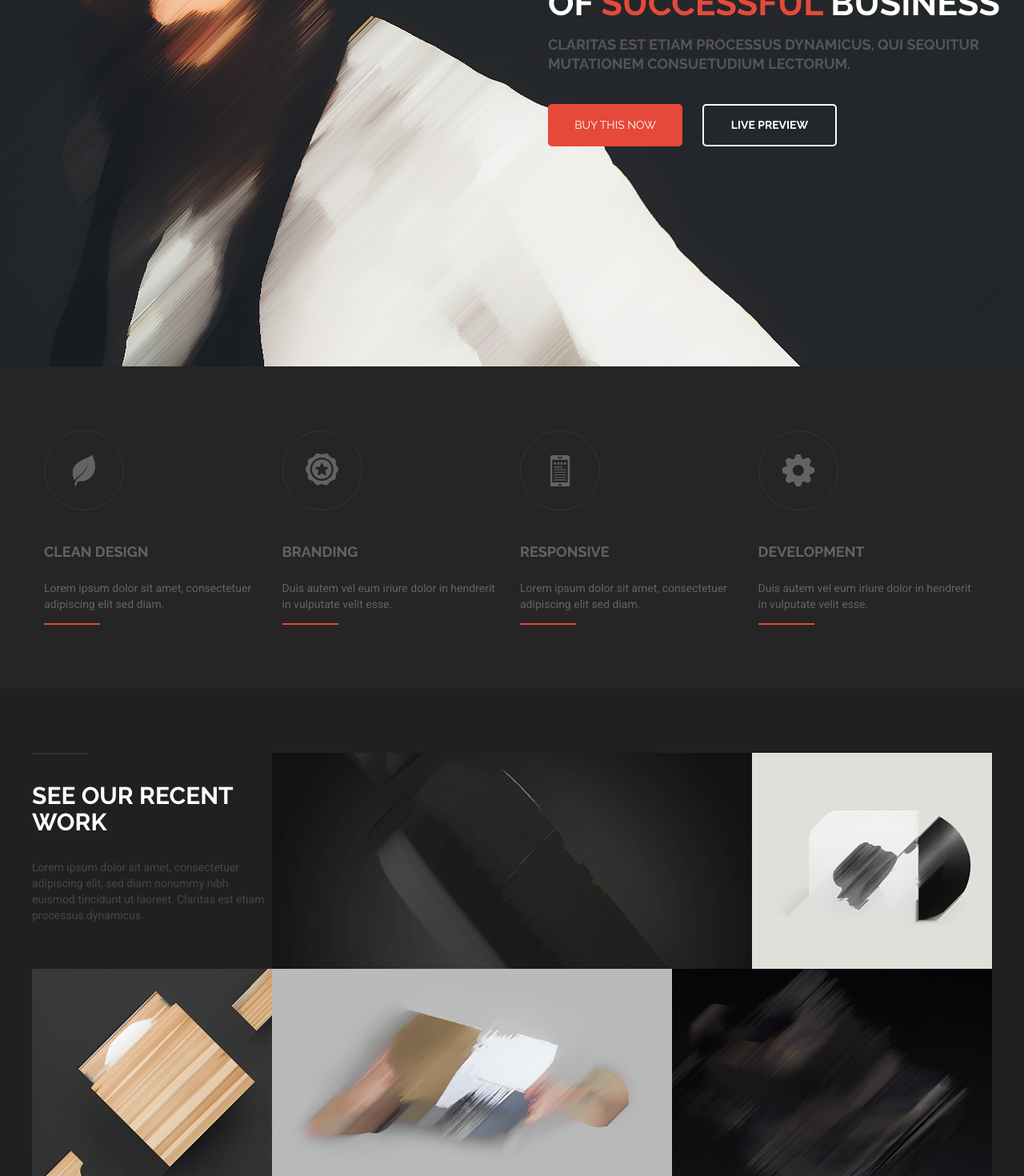
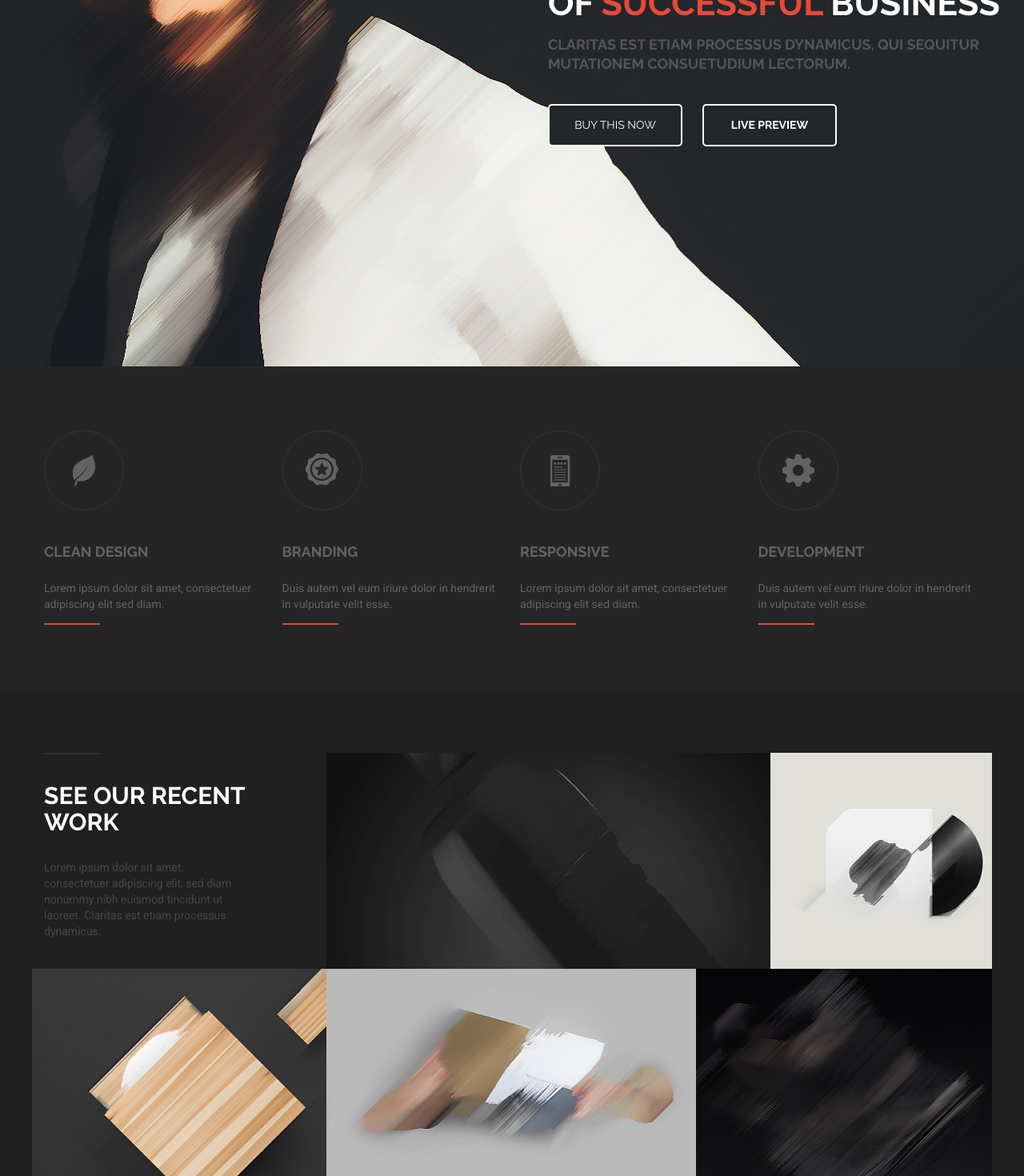
Before and after one commit to AlexPan555/Landing-from-Photoshop-in-React-TS, a React (Create React App) app: page / in a window 1280 px wide. Shown: the part 500-1970 px from the top of the page at 80% size. Built offline with nearby package versions, Linux system fonts and the light colour scheme.

Commit message:
Adaptive work block

```diff
--- a/src/Components/advantages/Advantages.tsx
+++ b/src/Components/advantages/Advantages.tsx
@@ -1,4 +1,4 @@
-import React, { useReducer, useState} from 'react'
+import React, {useState} from 'react'
 import classes from './Advantages.module.css'
 import {NavLink} from 'react-router-dom'
 import { OrderedMap} from 'immutable'
@@ -7,7 +7,7 @@ import {stateData} from './advantagesStatData'
 
 const Advantages: React.FC = () =>{
 
-const initialState: OrderedMap<string, OrderedMap<string, string | boolean>> =  OrderedMap(stateData).map(item=> OrderedMap(item) )
+const initialState: OrderedMap<string, OrderedMap<string, string | boolean| undefined>> =  OrderedMap(stateData).map(item=> OrderedMap(item) )
     const styleDiv: string = `${classes.advantages} wrap`
 const [state, setState] = useState(initialState)
     return(
--- a/src/Components/advantages/AdvantagesItem.tsx
+++ b/src/Components/advantages/AdvantagesItem.tsx
@@ -1,9 +1,9 @@
 import React from 'react'
 import {useSpring, animated} from 'react-spring'
 import classes from './Advantages.module.css'
-import { OrderedMap} from 'immutable'
 
 interface IProps {
+  //state: OrderedMap<string, string | boolean| undefined>
   state: any
 }
 
@@ -14,7 +14,6 @@ const AdvantagesItem: React.FC<IProps>  = (props) => {
     const colorRedMotion = useSpring({color: state.get('isOver') ? '#e5493a'  : 'rgb(99, 99, 99)'})
     const colorWhiteMotion = useSpring({color: state.get('isOver') ? 'white'  : 'rgb(99, 99, 99)'})
     const borderRedMotion = useSpring({borderColor: state.get('isOver') ? '#e5493a' : '#353535' })
- console.log(props.state.get('img'));
 
     return(
     <div className={classes.icon} >
--- a/src/Components/banner/Banner.tsx
+++ b/src/Components/banner/Banner.tsx
@@ -15,8 +15,8 @@ const Banner: FC = () => {
 
 <p className={classes.banner__p} >Claritas est etiam processus dynamicus, qui sequitur mutationem consuetudium lectorum.</p>
 <div className={classes.banner__flex} >
-    <div className={classes.banner__btn} >< strong >Buy This Now</strong> </div>
-    <div className={classes.banner__btn2} >Live Preview</div>
+    <button className={classes.banner__btn} >< strong >Buy This Now</strong> </button>
+    <button className={classes.banner__btn2} >Live Preview </button>
 </div>
 
                 </div>
--- a/src/Components/banner/banner.module.css
+++ b/src/Components/banner/banner.module.css
@@ -50,9 +50,9 @@ margin-left: auto;
     align-items: center;
     height: 53px;
     width: 168px;
-    border: 5px solid #e5493a;
-    border-radius: 5px;
-    background-color: #e5493a;
+    border: 2px solid white;
+        border-radius: 5px;
+        background-color: #23272a;
         font-size: 14px;
         font-family: "Raleway";
         color: rgb(255, 255, 255);
@@ -66,17 +66,24 @@ margin-left: auto;
         transition-property: background-color border;
         transition-duration: 500ms;
 }
+.banner__btn:focus,.banner__btn2:focus {
+    border: 5px solid #eb3a2a;
+    background-color: #23272a;
+}
+
 .banner__btn:hover {
+    cursor: pointer;
+    border: 3px solid white;
     font-size: 16px;
-    cursor: pointer;
-    border: 5px solid #c01f11;
-    background-color: #c01f11;
 }
 .banner__btn:active {
     font-size: 15px;
     background-color: #eb3a2a;
     border: 5px solid #eb3a2a;
 }
+
+
+
 .banner__btn2 {
     display: flex;
     justify-content: center;
@@ -96,6 +103,7 @@ margin-left: auto;
             transition-property: background-color border;
             transition-duration: 500ms;
 }
+
 .banner__btn2:hover {
     cursor: pointer;
     border: 3px solid white;
@@ -105,6 +113,7 @@ margin-left: auto;
     font-size: 15px;
     border: 5px solid #eb3a2a;
 }
+
 .banner__flex {
     display: flex;
 }
@@ -141,7 +150,7 @@ margin-left: auto;
     .banner__p {
         font-size: 13px;
     }
-    .banner__btn {
+    .banner__btn, .banner__btn2 {
         margin-top: 10px;
         margin-bottom: 10px;
     }
--- a/src/Components/works/WorkItem.tsx
+++ b/src/Components/works/WorkItem.tsx
@@ -1,4 +1,4 @@
-import React from 'react'
+import React, {useState} from 'react'
 import classes from './works.module.css'
 import {OrderedMap} from 'immutable'
 import iconZoom from '../../img/icons/icon_zoom.svg'
@@ -9,22 +9,42 @@ interface IProps {
    data: OrderedMap<string, React.ReactText>
   }
 const WorksItem: React.FC<IProps> = (props) => {
+   const initialState: any = OrderedMap({
+      stateDiv: classes.work__info,
+      stateTitle: classes.work__title,
+      stateText: classes.work__text,
+      stateBtn: classes.work__btn
+   })
+   let [styleState, setState] = useState(initialState)
+
+  const handleFocus = () =>{
+
+   setState(styleState
+    .set('stateDiv', `${classes.work__info} ${classes.workItemFocus}` )
+    .set( 'stateTitle', `${classes.work__title} ${classes.workPfocus}` )
+    .set( 'stateText', `${classes.work__text} ${classes.workPfocus}` )
+    .set( 'stateBtn', `${classes.work__btn} ${classes.workBtnFocus}` )
+   )
+   }
+   const handleBlur = () =>{
+      setState(styleState=initialState)
+   }
 
   return(
-   <div className={classes.workItem}>
+   <div className={classes.workItem} >
 
-      <div className={classes.work__info} >
-         <p className={classes.work__title}> {props.data.get('title')} </p>
-         <p className={classes.work__text}> {props.data.get('text')} </p>
+      <div className={styleState.get('stateDiv')} >
+         <p className={styleState.get('stateTitle')}> {props.data.get('title')} </p>
+         <p className={styleState.get('stateText')}> {props.data.get('text')} </p>
 
-         <div className={classes.work__btn} >
-            <div className={classes.btn__zoom} >
+         <div className={styleState.get('stateBtn')} >
+            <button className={classes.btn__zoom} onFocus={handleFocus } onBlur={handleBlur} onMouseOver={handleBlur}>
                <img className={classes.work__icon} src={iconZoom} alt='iconZoom' />
-            </div>
+            </button>
 
-            <div className={classes.btn__link} >
+            <button className={classes.btn__link} onFocus={handleFocus } onBlur={handleBlur} onMouseOver={handleBlur}>
                <img className={classes.work__icon} src={iconLink} alt='iconLink' />
-            </div>
+            </button>
          </div>
       </div>
 
--- a/src/Components/works/Works.tsx
+++ b/src/Components/works/Works.tsx
@@ -7,8 +7,8 @@ import WorksItem from './WorkItem'
 const Works: React.FC = () => {
     const sectionStyle = `${classes.work__wrapp} conteiner`
 
-   const liStyle1 = `${classes.work__item__three} ${classes.work__bg1} `
-   const liStyle2 = `${classes.work__item__six} ${classes.work__bg2} ${classes.work__li}`
+   const liStyle1 = `${classes.work__item__three} ${classes.work__bg1} ${classes.work__li} ${classes.work__first}`
+   const liStyle2 = `${classes.work__item__six} ${classes.work__bg2} ${classes.work__li} `
    const liStyle3 = `${classes.work__item__three} ${classes.work__bg3} ${classes.work__li}`
    const liStyle4 = `${classes.work__item__three} ${classes.work__bg4} ${classes.work__li}`
    const liStyle5 = `${classes.work__item__five} ${classes.work__bg5} ${classes.work__li}`
--- a/src/Components/works/works.module.css
+++ b/src/Components/works/works.module.css
@@ -8,8 +8,12 @@
     padding-top: 80px;
     padding-bottom: 160px;
     display: grid;
-    grid-template-columns: repeat(12, minmax(100px, auto));
+    grid-template-columns: repeat(12, minmax(60px, auto));
     grid-auto-rows: minmax(270px, auto);
+}
+.work__first {
+    max-width: 270px;
+    padding-left: 15px;
 }
 .work__item__three {
     grid-column: span 3;
@@ -133,8 +137,16 @@ transition-duration: 500ms;
     transition-property: border-color;
     transition-duration: 500ms;
 }
+.workItemFocus {
+    border-color: #e5493a;
+}
 .work__li:hover .work__info {
     border-color: #e5493a;
+}
+
+
+.workPfocus {
+    opacity: 1;
 }
 .work__btn {
     display: flex;
@@ -145,6 +157,9 @@ z-index: -1;
 transition-property: z-index;
 transition-duration: 300ms;
 }
+.workBtnFocus {
+    z-index: 3;
+}
 .work__li:hover .work__btn {
     z-index: 3;
 }
@@ -153,10 +168,15 @@ transition-duration: 300ms;
     height: 40px;
     width: 40px;
     border-radius: 50%;
+    border: 1px solid transparent;
     background-color: #252525;
     margin-right: 8px;
     transition-property: background-color;
     transition-duration: 300ms;
+}
+.btn__zoom:focus {
+    background-color: #252525;
+    border-color: #e5493a;
 }
 .btn__zoom:hover {
     cursor: pointer;
@@ -165,14 +185,20 @@ transition-duration: 300ms;
 .btn__zoom:active {
     background-color: #ec200e;
 }
+
 .btn__link {
     position: relative;
     height: 40px;
     width: 40px;
     border-radius: 50%;
+    border: 1px solid transparent;
     background-color: #252525;
     transition-property: background-color;
     transition-duration: 200ms;
+}
+.btn__link:focus {
+    background-color: #252525;
+    border-color: #e5493a;
 }
 .btn__link:hover {
     cursor: pointer;
@@ -181,9 +207,41 @@ transition-duration: 300ms;
 .btn__link:active {
     background-color: #ec200e;
 }
+
 .work__icon {
 position: absolute;
 left: 50%;
 top: 50%;
 transform: translate(-50%, -50%);
 }
+
+@media(max-width: 1004px){
+    .work__title1 {
+        font-size: 24px;
+    }
+    .work__title {
+        font-size: 18px;
+    }
+}
+@media(max-width: 770px){
+    .work__ul {
+        grid-template-columns: repeat( 2, minmax(150px, auto));
+    }
+    .work__li {
+        grid-column: span 1;
+    }
+    .work__first {
+        grid-column: 1/-1;
+        max-width: 100%;
+    }
+    .work__title1 {
+        text-align: center;
+    }
+}
+@media (max-width: 480px){
+    .work__ul {
+        grid-template-columns: repeat( 1, minmax(350px, auto));
+        padding-top: 40px;
+    padding-bottom: 80px;
+    }
+}
```
